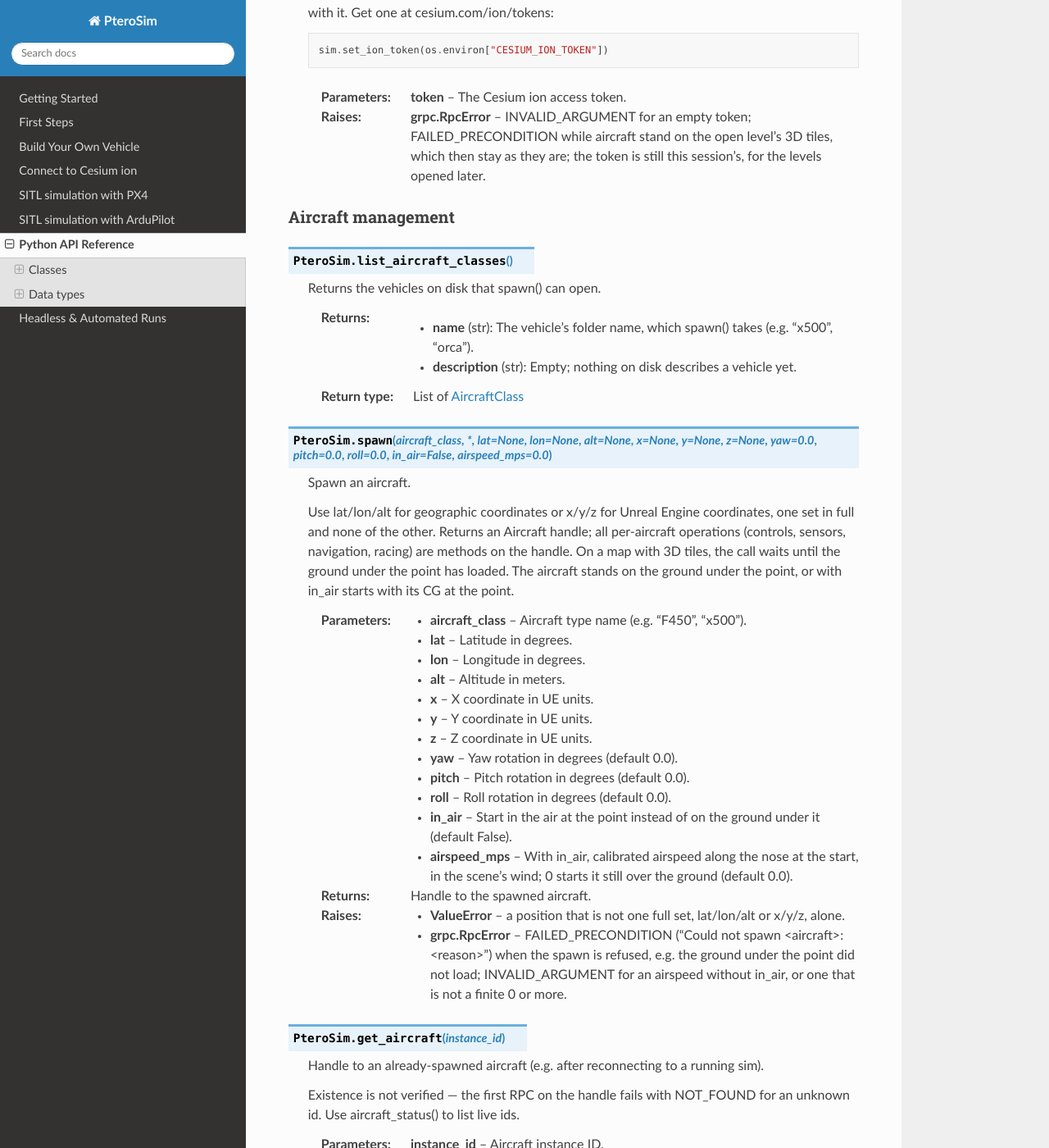
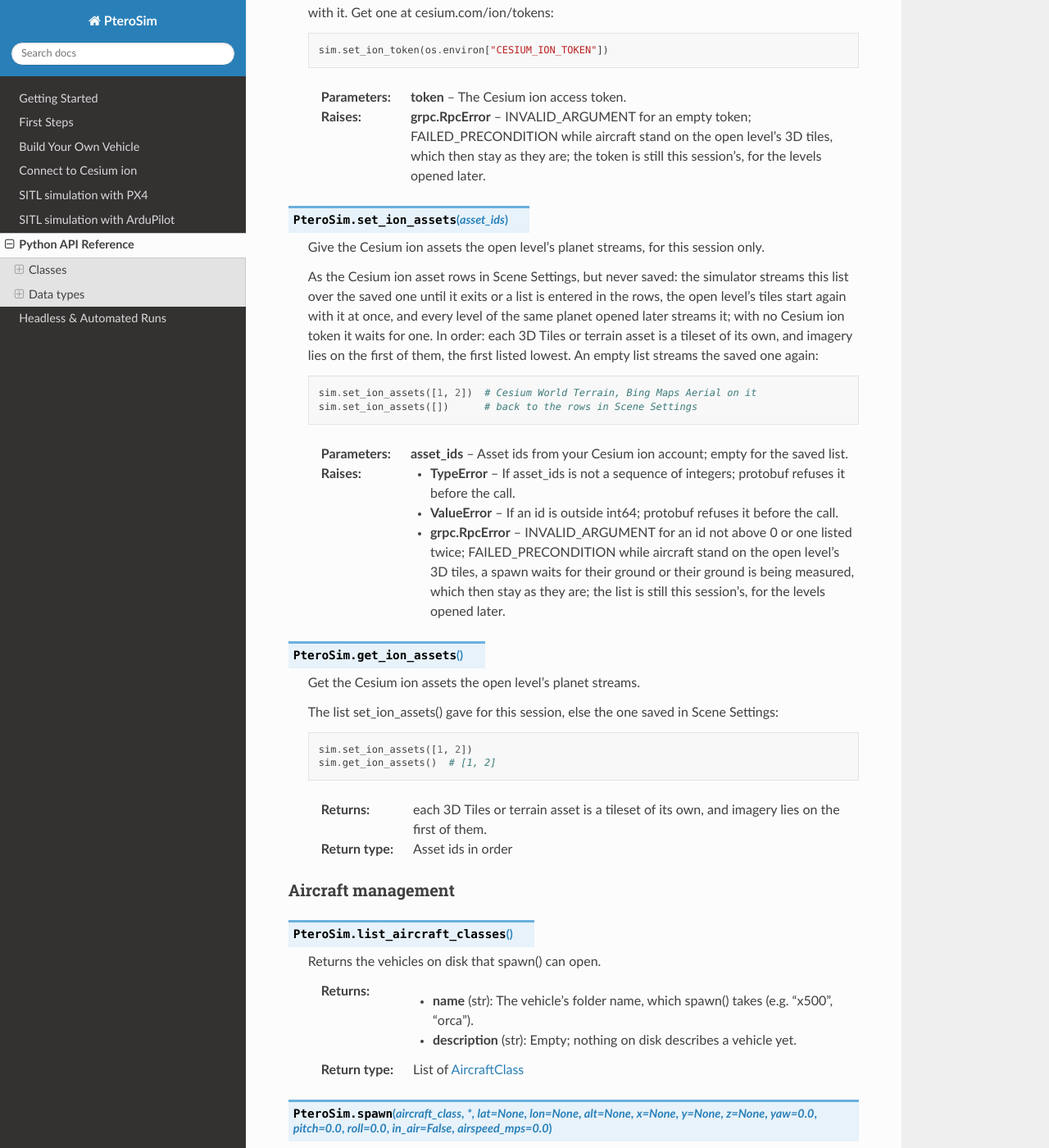
Before and after one commit to AlexanderRex/PteroSimDocs, a Sphinx documentation site: the page built from docs/source/python_api.rst, in a window 1280 px wide and 1400 px high, scrolled down 8805 px. Shown: the whole window at 82% size. Built offline with Sphinx 7.4.7 and the Read the Docs theme 3.1.0, drawn with Linux system fonts in a browser that asks for light colours; some of the changed text lies outside the part shown.

Commit message:
docs: regenerate python_api.rst from SDK 65aa4acb3a0fffb5b7540c36ff80f6a3bfb4ff2f (#63)

```diff
--- a/docs/source/python_api.rst
+++ b/docs/source/python_api.rst
@@ -358,7 +358,7 @@ The WGS84 point the scene's (0, 0, 0) stands on. It moves while the simulation i
 Levels and 3D tiles
 ^^^^^^^^^^^^^^^^^^^
 
-The maps the Level menu offers, opened while the simulation is stopped, and the Cesium ion token their 3D tiles stream with.
+The maps the Level menu offers, opened while the simulation is stopped, and the Cesium ion token and assets their 3D tiles stream with.
 
 .. py:method:: PteroSim.levels()
 
@@ -398,6 +398,43 @@ The maps the Level menu offers, opened while the simulation is stopped, and the
    :raises grpc.RpcError: INVALID_ARGUMENT for an empty token; FAILED_PRECONDITION while
        aircraft stand on the open level's 3D tiles, which then stay as they are;
        the token is still this session's, for the levels opened later.
+
+.. py:method:: PteroSim.set_ion_assets(asset_ids)
+
+   Give the Cesium ion assets the open level's planet streams, for this session only.
+
+   As the Cesium ion asset rows in Scene Settings, but never saved: the simulator
+   streams this list over the saved one until it exits or a list is entered in the
+   rows, the open level's tiles start again with it at once, and every level of the
+   same planet opened later streams it; with no Cesium ion token it waits for one. In
+   order: each 3D Tiles or terrain asset is a tileset of its own, and imagery lies on
+   the first of them, the first listed lowest. An empty list streams the saved one again::
+
+       sim.set_ion_assets([1, 2])  # Cesium World Terrain, Bing Maps Aerial on it
+       sim.set_ion_assets([])      # back to the rows in Scene Settings
+
+   :param asset_ids: Asset ids from your Cesium ion account; empty for the saved list.
+
+   :raises TypeError: If asset_ids is not a sequence of integers; protobuf refuses it before the call.
+   :raises ValueError: If an id is outside int64; protobuf refuses it before the call.
+   :raises grpc.RpcError: INVALID_ARGUMENT for an id not above 0 or one listed twice;
+       FAILED_PRECONDITION while aircraft stand on the open level's 3D tiles, a
+       spawn waits for their ground or their ground is being measured, which then
+       stay as they are; the list is still this session's, for the levels opened later.
+
+.. py:method:: PteroSim.get_ion_assets()
+
+   Get the Cesium ion assets the open level's planet streams.
+
+   The list set_ion_assets() gave for this session, else the one saved in Scene
+   Settings::
+
+       sim.set_ion_assets([1, 2])
+       sim.get_ion_assets()  # [1, 2]
+
+   :returns: each 3D Tiles or terrain asset is a tileset of its own,
+             and imagery lies on the first of them.
+   :rtype: Asset ids in order
 
 Aircraft management
 ^^^^^^^^^^^^^^^^^^^
```
